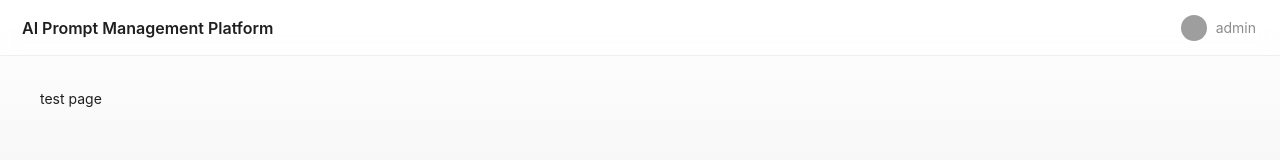
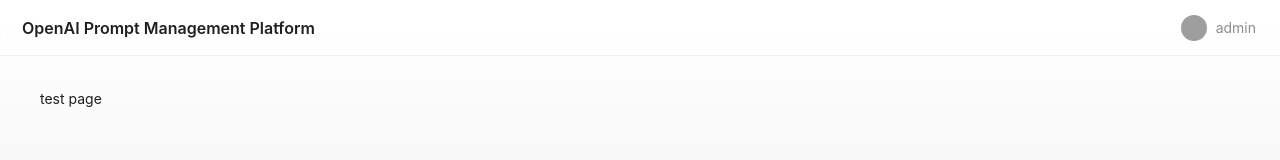
Before and after one commit to salphal/ai-prompt-front, a React (Vite) app: page /test in a window 1280 px wide. Shown: the top 160 px of the page. Built offline with nearby package versions, Linux system fonts and the light colour scheme; grey boxes are pictures that could not be loaded.

Commit message:
feat: ✨ rename title

```diff
--- a/src/layout/layout.tsx
+++ b/src/layout/layout.tsx
@@ -25,7 +25,7 @@ const Layout: React.FC<LayoutProps> = (props: LayoutProps) => {
       <ProLayout
         className={classNames([Styles.layout])}
         splitMenus
-        title={"AI Prompt Management Platform"}
+        title={"OpenAI Prompt Management Platform"}
         logo={null}
         location={{
           pathname,
```
